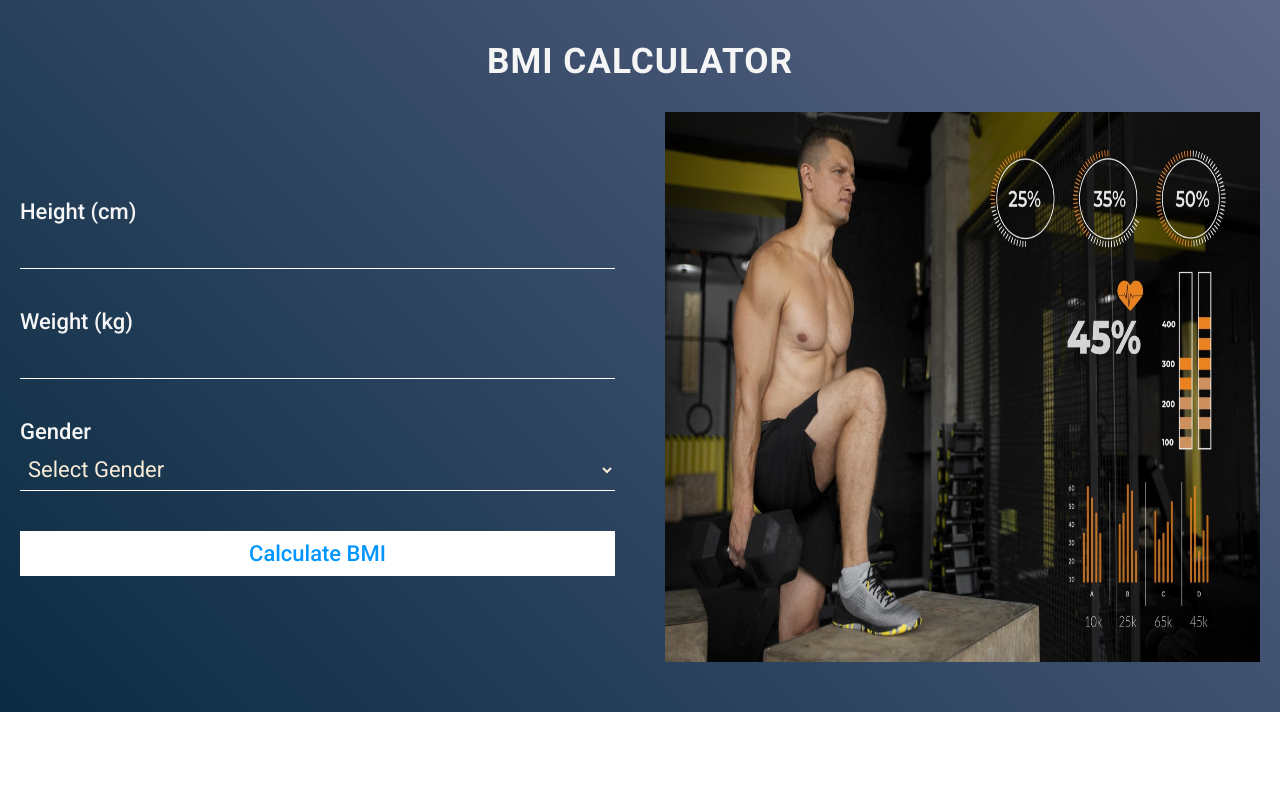
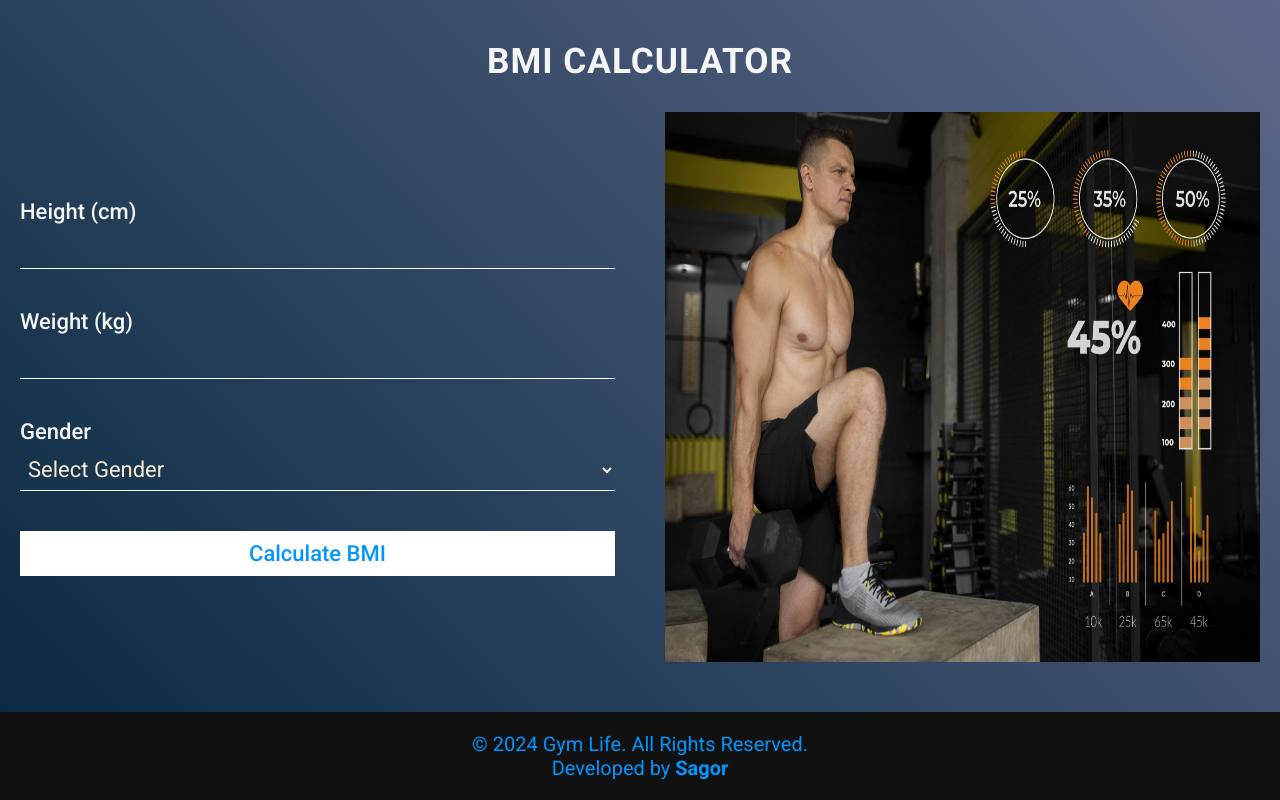
Before and after one commit to saagor16/Gym-Life-FontEnd, a React (Vite) app: page / in a window 1280 px wide. Shown: the part 4392-5192 px from the top of the page. Before the commit the page ends 5104 px from the top, so only its background shows below. Built offline with nearby package versions, Linux system fonts and the light colour scheme.

Commit message:
Completed full implementation of the footer section

```diff
--- a/src/App.css
+++ b/src/App.css
@@ -533,3 +533,10 @@ header p {
     gap: 1px;
   }
 }
+footer {
+  padding: 20px;
+  background: #111;
+  text-align: center;
+  font-size: 20px;
+  color: #0095ff;
+}
--- a/src/components/Footer.jsx
+++ b/src/components/Footer.jsx
@@ -1,10 +1,22 @@
-
 const Footer = () => {
     return (
+      <footer>
         <div>
+          <p>© 2024 Gym Life. All Rights Reserved.</p>
+          <p>
+            Developed by{" "}
+            <a
+              href="https://github.com/saagor16"
+              target="_blank"
+              rel="noopener noreferrer"
+              style={{ textDecoration: "none" }}
+            >
+              <span style={{ color: "#0095ff", fontWeight: "bold" }}>Sagor</span>
+            </a>
+          </p>
+        </div>
+      </footer>
+    );
+  };
 
-        </div>
-    );
-};
-
-export default Footer;
+  export default Footer;
```
